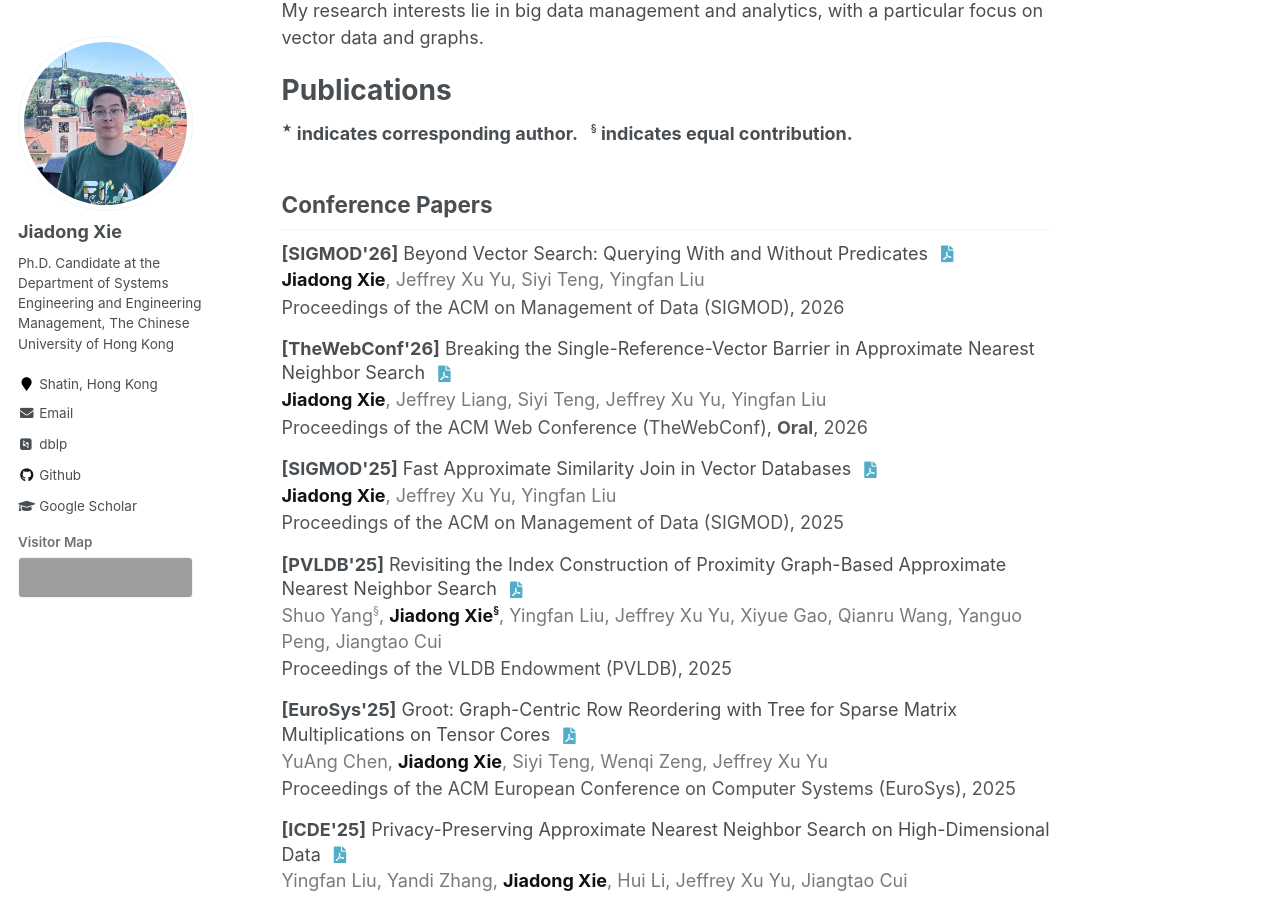
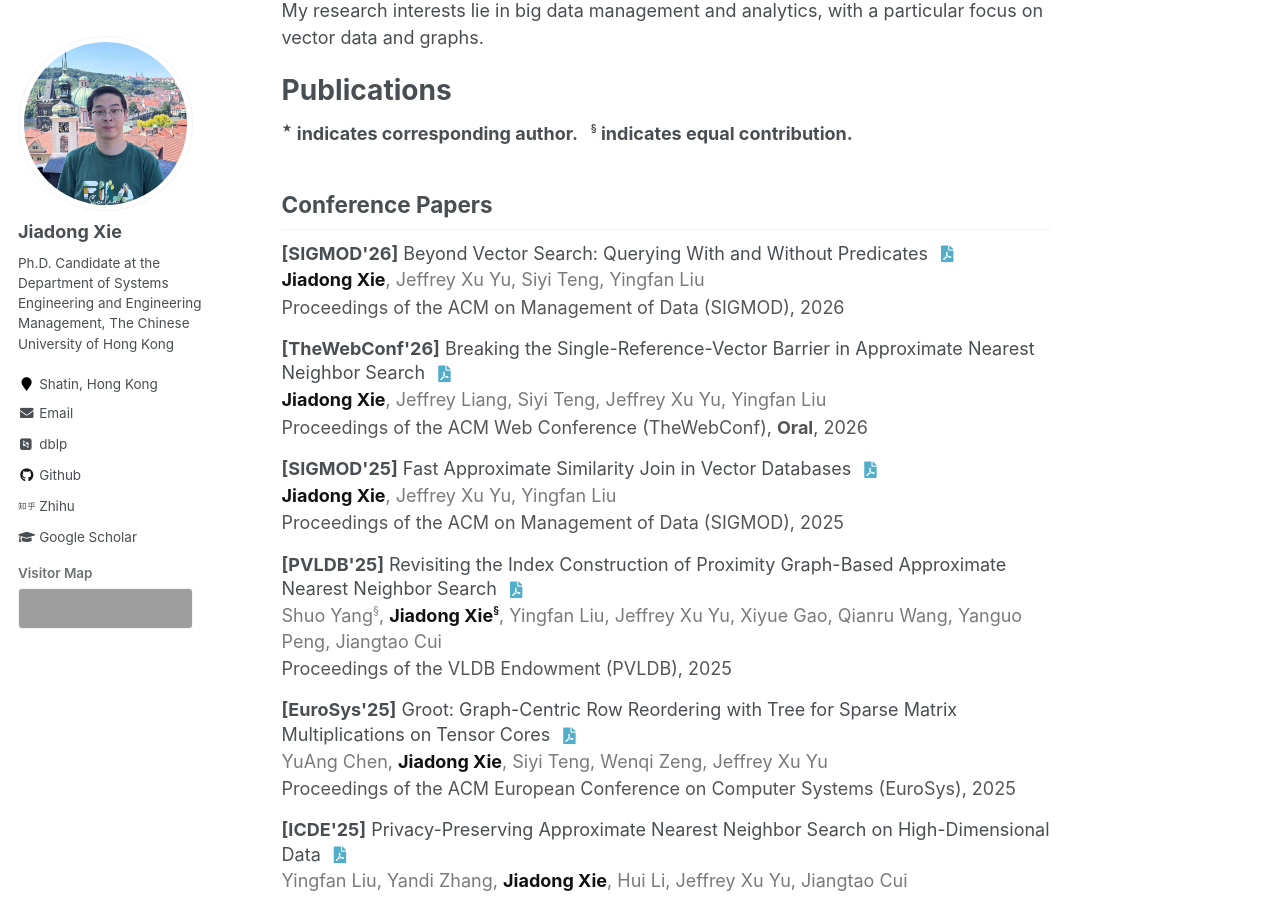
Before and after one commit to Xiejiadong/Xiejiadong.github.io, a Jekyll site: the page built from _pages/about.md, in a window 1280 px wide and 900 px high, scrolled down 322 px. Built offline with Jekyll 4.4.1, drawn with Linux system fonts in a browser that asks for light colours; some web fonts are replaced; grey boxes are pictures that could not be loaded.

Commit message:
Update author-profile.html

```diff
--- a/_includes/author-profile.html
+++ b/_includes/author-profile.html
@@ -97,6 +97,9 @@
       {% if author.weibo %}
         <li><a href="https://www.weibo.com/{{ author.weibo }}"><i class="fab fa-fw fa-weibo" aria-hidden="true"></i> Weibo</a></li>
       {% endif %}
+      {% if author.zhihu %}
+        <li><a href="{{ author.zhihu }}"><i class="fab fa-fw fa-zhihu" aria-hidden="true"></i> Zhihu</a></li>
+      {% endif %}
       {% if author.flickr %}
         <li><a href="https://www.flickr.com/{{ author.flickr }}"><i class="fab fa-fw fa-flickr" aria-hidden="true"></i> Flickr</a></li>
       {% endif %}
```
